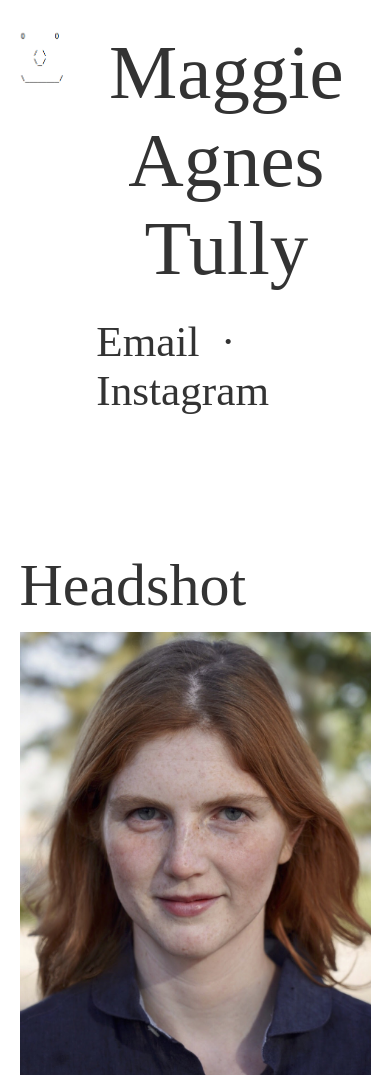
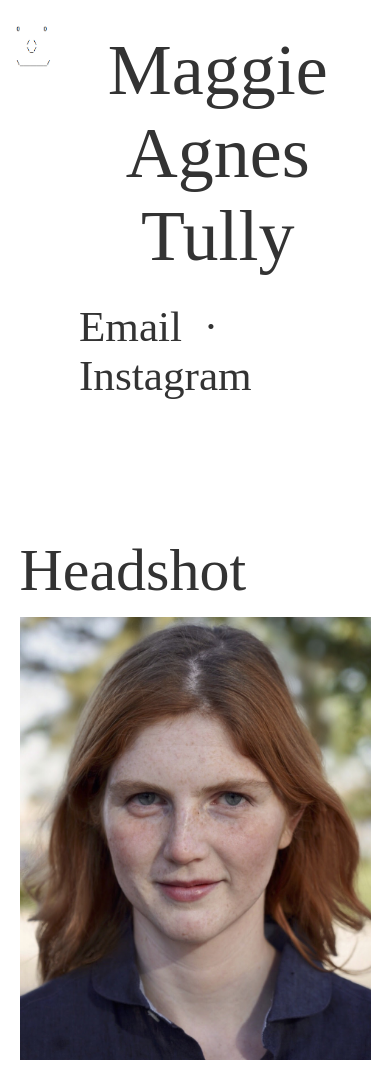
Before and after one commit to maggietully/maggietully.github.io, a plain HTML site: page index.html in a window 390 px wide. Shown: the top 1075 px of the page. Drawn offline with Linux system fonts and the light colour scheme.

Commit message:
mobile style

```diff
--- a/css/main.css
+++ b/css/main.css
@@ -88,11 +88,11 @@ div.main-box div.block img{
     font-size: 3em;
   }
   div.emblem-box {
-    width: 25%;
+    width: 20%;
     margin: 0 auto;
   }
   div.title-box {
-    width: 75%;
+    width: 80%;
     margin-left: 0;
     margin-top: 5%;
     padding: 0.2em;
@@ -101,7 +101,7 @@ div.main-box div.block img{
   div.title-box h1 {
     padding: 0;
     margin: 0;
-    font-size: 160%;
+    font-size: 150%;
   }
   div.nav-box ul {
     margin: 0.5em auto;
```
